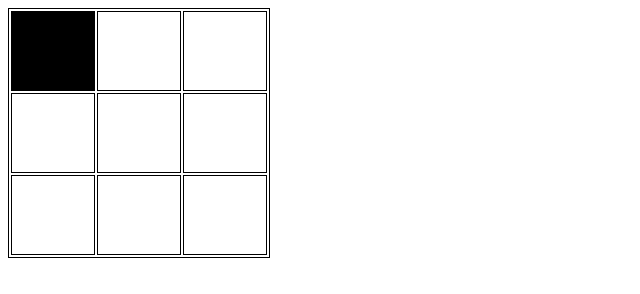
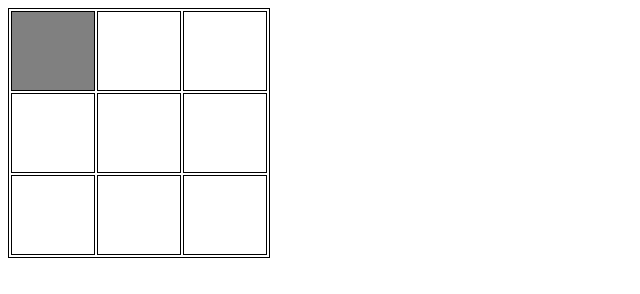
Before and after one commit to saubun/Tic-Tac-Toe, a website built with Parcel: page index.html in a window 1280 px wide. Both pictures are taken after a click on the element 53 px from the left and 51 px from the top of the page. Shown: the whole page, without its empty margins (0-640 px from the left). Built offline with nearby package versions, Linux system fonts and the light colour scheme.

Commit message:
im doing this wrong

```diff
--- a/app.ts
+++ b/app.ts
@@ -1,13 +1,24 @@
 // Lets us check all boxes
+let isPlayerOnesTurn = false;
 for (let i = 1; i <= 3; i++) {
-	document.getElementById(`tr-${i}`).childNodes.forEach((child: any) => {
-		let squareIsChecked = false;
+	document.querySelectorAll('td').forEach((child: HTMLElement) => {
 		child.addEventListener('click', () => {
-			squareIsChecked = !squareIsChecked;
-			if (squareIsChecked) {
+			// Check the player's box and assign class name
+			if (child.className === 'grey') {
+				child.style.backgroundColor = 'grey';
+				isPlayerOnesTurn = !isPlayerOnesTurn;
+			} else if (child.className === 'black') {
 				child.style.backgroundColor = 'black';
+				isPlayerOnesTurn = !isPlayerOnesTurn;
 			} else {
-				child.style.backgroundColor = 'white';
+				isPlayerOnesTurn ? (child.className = 'black') : (child.className = 'grey');
+				if (child.className === 'grey') {
+					child.style.backgroundColor = 'grey';
+					isPlayerOnesTurn = !isPlayerOnesTurn;
+				} else if (child.className === 'black') {
+					child.style.backgroundColor = 'black';
+					isPlayerOnesTurn = !isPlayerOnesTurn;
+				}
 			}
 		});
 	});
--- a/index.html
+++ b/index.html
@@ -17,6 +17,7 @@
 			table tr td {
 				border: 1px solid black;
 				width: 5rem;
+				background-color: white;
 			}
 		</style>
 	</head>
--- a/package.json
+++ b/package.json
@@ -4,7 +4,7 @@
   "main": "app.ts",
   "license": "MIT",
   "scripts": {
-    "start": "parcel serve index.html",
+    "start": "rm -rf dist/* && parcel serve index.html",
     "build": "rm -rf dist/* && parcel build index.html"
   },
   "dependencies": {
```
